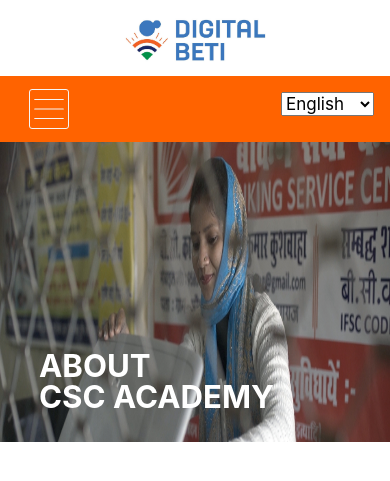
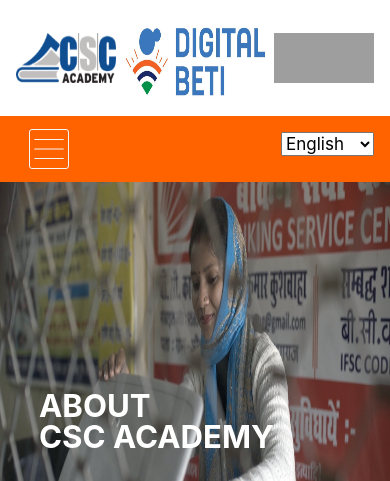
Before and after one commit to nikhiljoshtalks/digitalbeti, a Django app: page /about-csc in a window 390 px wide. Shown: the top 481 px of the page. Run offline with Django 3.2, Linux system fonts and the light colour scheme; some libraries are stand-ins or nearby versions; grey boxes are pictures that could not be loaded.

Commit message:
facebook logo mobileview

```diff
--- a/digitalbeti/static/digitalbeti/css/default.css
+++ b/digitalbeti/static/digitalbeti/css/default.css
@@ -304,6 +304,16 @@
         width: auto;
         max-height: 300px;
     }
+    .csc-img{
+        width: 100px ;
+        height:50px ;
+        margin: 0 !important;
+    }
+    .base-img{
+        height: 100px;
+        width: 150px;
+        margin: 0 !important;
+    }
 
     .hideme {
         display: none;
--- a/digitalbeti/templates/digitalbeti/base.html
+++ b/digitalbeti/templates/digitalbeti/base.html
@@ -28,13 +28,13 @@
     <div class="mr-auto">
         <img width="120px" height="60px" src="{% static 'digitalbeti/images/digital_india.png' %}"
              class="mx-4 hideme"/>
-        <img width="120px" height="40px" src="{% static 'digitalbeti/images/csc.png' %}" class="hideme mx-4"/>
+        <img width="120px" height="40px" src="{% static 'digitalbeti/images/csc.png' %}" class="mx-4 csc-img"/>
     </div>
     <div class="mx-auto">
-        <img class="mx-4" width="150px" height="60px" src="{% static 'digitalbeti/images/db.png' %}"/>
+        <img class="mx-4 base-img" width="150px" height="60px" src="{% static 'digitalbeti/images/db.png' %}"/>
     </div>
     <div class="ml-auto">
-        <img class="hideme mx-4" width="210px" height="90px" src="{% static 'digitalbeti/images/Facebook.gif' %}"/>
+        <img class=" mx-4 csc-img " width="210px" height="90px" src="{% static 'digitalbeti/images/Facebook.gif' %}"/>
     </div>
 </nav>
 
```
